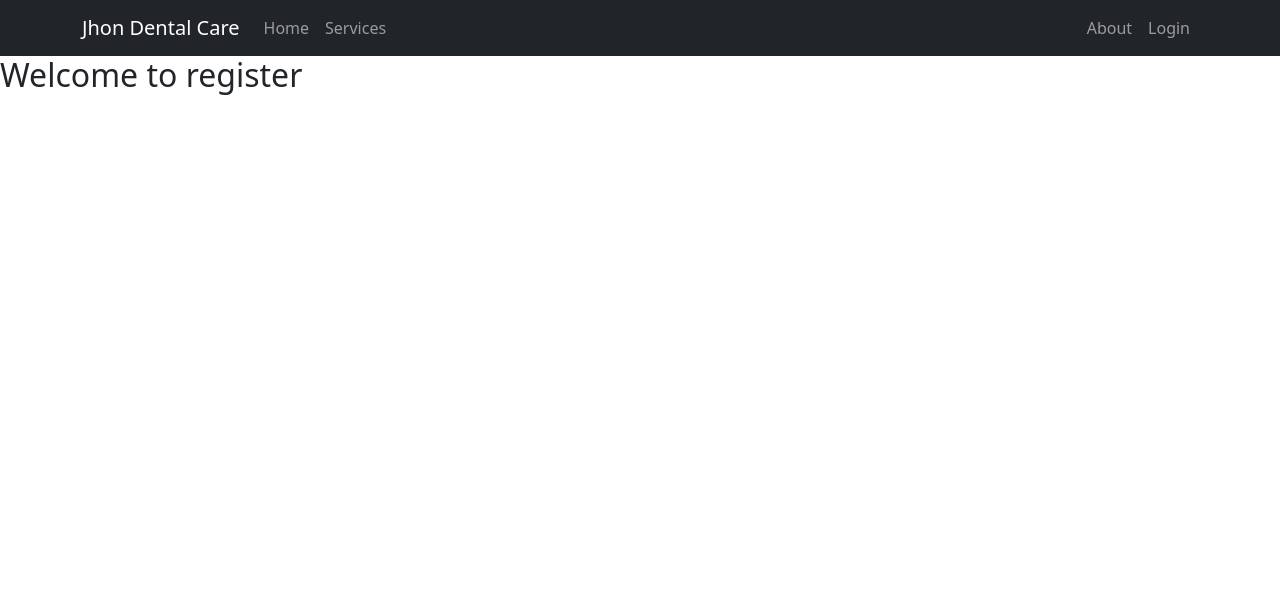
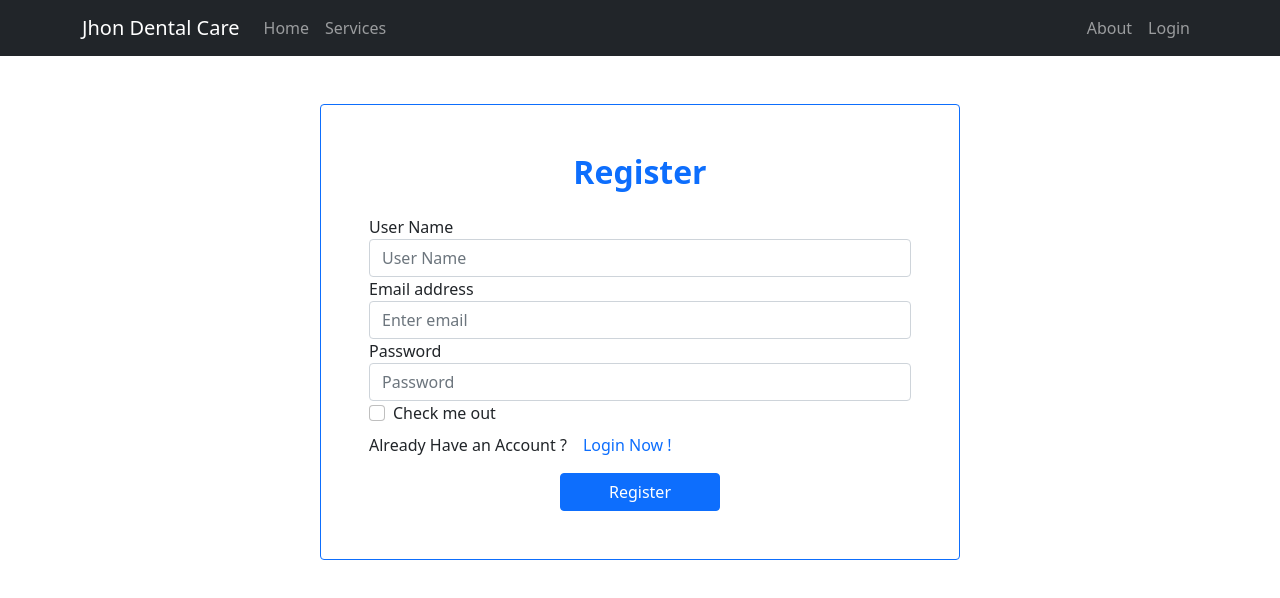
Before and after one commit to mizanulislampanna/assignment-10-jhon-dental, a React (Create React App) app: page /register in a window 1280 px wide. Shown: the top 598 px of the page. Built offline with nearby package versions, Linux system fonts and the light colour scheme.

Commit message:
register added

```diff
--- a/package.json
+++ b/package.json
@@ -11,6 +11,7 @@
     "react": "^18.0.0",
     "react-bootstrap": "^2.2.3",
     "react-dom": "^18.0.0",
+    "react-firebase-hooks": "^5.0.3",
     "react-router-dom": "^6.3.0",
     "react-scripts": "5.0.1",
     "web-vitals": "^2.1.4"
--- a/src/Components/Pages/Login/Login.js
+++ b/src/Components/Pages/Login/Login.js
@@ -46,7 +46,7 @@ const Login = () => {
           type="submit"
           className="btn btn-primary px-5 mt-3 mx-auto d-block"
         >
-          Submit
+          Login
         </button>
       </form>
     </>
--- a/src/Components/Pages/Register/Register.js
+++ b/src/Components/Pages/Register/Register.js
@@ -1,10 +1,66 @@
 import React from "react";
+import { Link } from "react-router-dom";
 
 const Register = () => {
+  const handleSubmit = (event) => {
+    event.preventDefault();
+  };
   return (
-    <div>
-      <h2>Welcome to register</h2>
-    </div>
+    <form
+      onSubmit={handleSubmit}
+      className="w-50 mx-auto mt-5 p-5 border border-primary rounded"
+    >
+      <h2 className="text-primary text-center mb-4 fw-bold">Register</h2>
+      <div class="form-group">
+        <label for="exampleInputEmail1">User Name</label>
+        <input
+          type="text"
+          class="form-control"
+          id="exampleInputEmail1"
+          aria-describedby="emailHelp"
+          placeholder="User Name"
+        />
+      </div>
+      <div class="form-group">
+        <label for="exampleInputEmail1">Email address</label>
+        <input
+          type="email"
+          class="form-control"
+          id="exampleInputEmail1"
+          aria-describedby="emailHelp"
+          placeholder="Enter email"
+        />
+      </div>
+      <div class="form-group">
+        <label for="exampleInputPassword1">Password</label>
+        <input
+          type="password"
+          class="form-control"
+          id="exampleInputPassword1"
+          placeholder="Password"
+        />
+      </div>
+      <div class="form-check">
+        <input type="checkbox" class="form-check-input" id="exampleCheck1" />
+        <label class="form-check-label" for="exampleCheck1">
+          Check me out
+        </label>
+      </div>
+      <div className=" my-2">
+        <p>
+          Already Have an Account ?
+          <Link
+            to={"/login"}
+            className="text-primary ms-3 text-decoration-none"
+          >
+            Login Now !
+          </Link>
+        </p>
+      </div>
+      <button type="submit" class="btn btn-primary px-5 mt-3 mx-auto d-block">
+        Register
+      </button>
+    </form>
   );
 };
 
```
Also changed, not shown: 1 other file (tests, documents, lock files or other folders).
